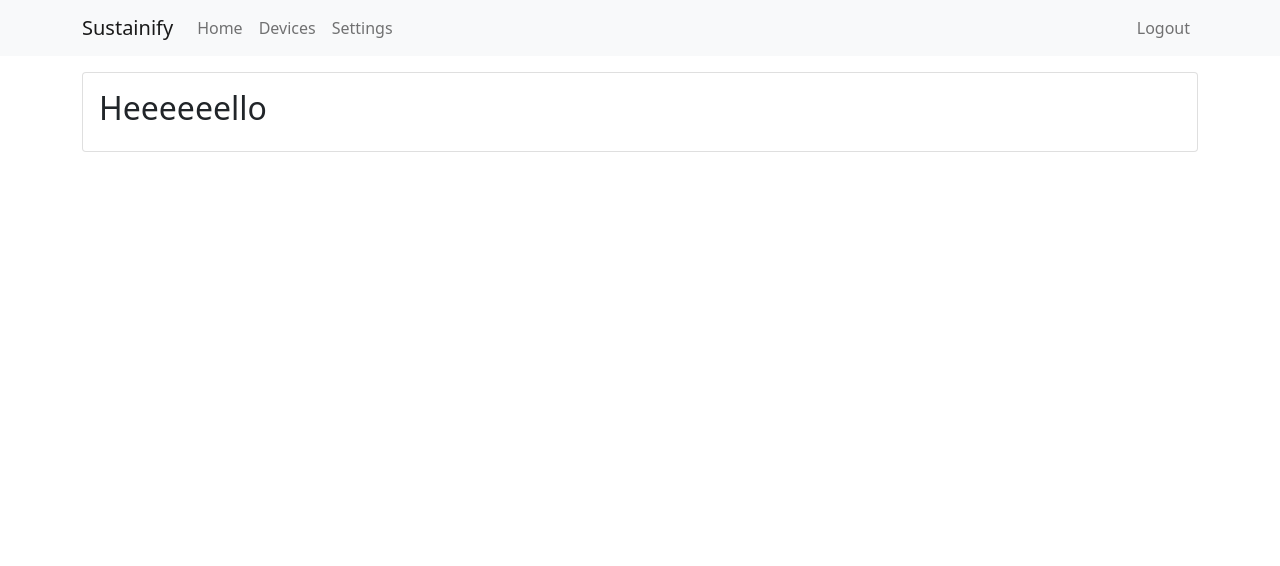
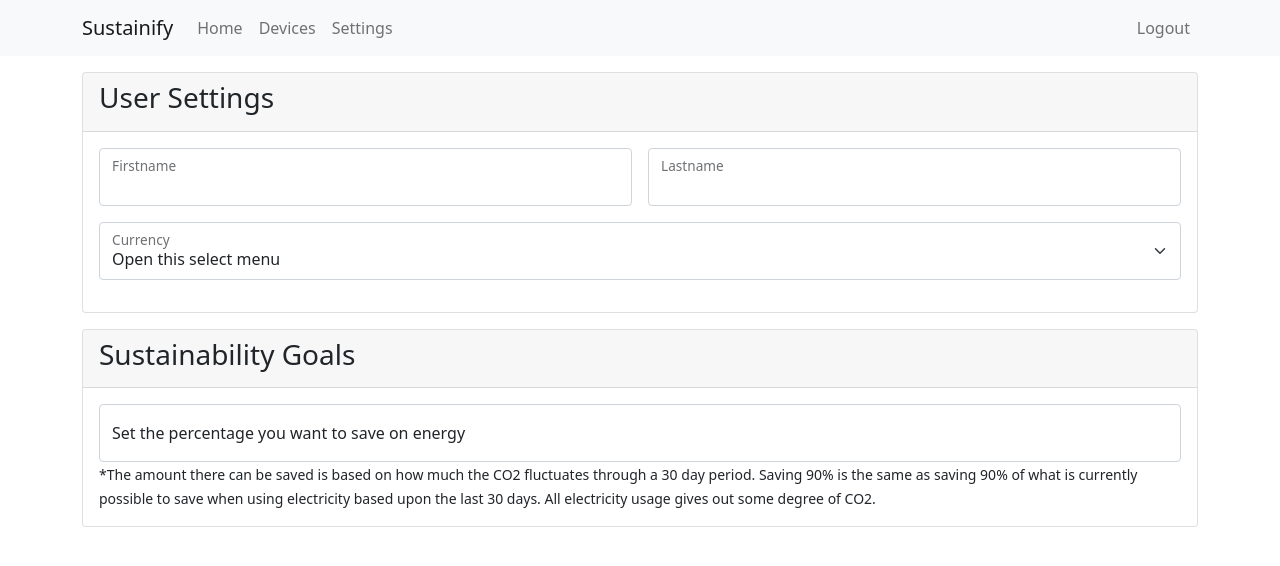
Before and after one commit to Hans-EH/sustaininator, a website: page views/settings.html in a window 1280 px wide. Drawn offline with nearby package versions, Linux system fonts and the light colour scheme; files that its build step writes are made by us from their sources.

Commit message:
Goood shit

```diff
--- a/controllers/registercontroller.js
+++ b/controllers/registercontroller.js
@@ -51,9 +51,12 @@ exports.register_post = [
             // Create UserProfile from Model
             let user_profile = new UserProfile({
               user: new_user,
+              firstname: "",
+              lastname: "",
               money_saved: 0,
               carbon_saved: 0,
               carbon_footprint: 0,
+              sustainable_goals: 0,
             });
 
             // Save new user
--- a/models/user_profile.js
+++ b/models/user_profile.js
@@ -7,6 +7,7 @@ let userProfileSchema = new Schema({
   user: { type: Schema.Types.ObjectId, ref: "User", required: true },
   firstname: { type: String },
   lastname: { type: String },
+  pref_currency: { type: String },
   money_saved: { type: Number },
   carbon_saved: { type: Number },
   carbon_footprint: { type: Number },
--- a/views/settings.html
+++ b/views/settings.html
@@ -3,9 +3,85 @@
 
 <div class="row">
   <div class="col-12">
+    <div class="card mb-3">
+      <div class="card-header">
+        <h3>User Settings</h3>
+      </div>
+      <div class="card-body">
+        <form method="/user_settings" method="POST">
+          <div class="row g-3">
+            <div class="col-md">
+              <div class="form-floating">
+                <input
+                  type="text"
+                  class="form-control mb-3"
+                  id="FirstNameValue"
+                  value="{{profile_data.firstname}}"
+                />
+                <label for="FirstNameValue">Firstname</label>
+              </div>
+            </div>
+
+            <div class="col-md">
+              <div class="form-floating">
+                <input
+                  type="text"
+                  class="form-control mb-3"
+                  id="LastNameValue"
+                  value="{{profile_data.lastname}}"
+                />
+                <label for="LastNameValue">Lastname</label>
+              </div>
+            </div>
+          </div>
+
+          <div class="form-floating">
+            <select
+              class="form-select mb-3"
+              id="floatingSelect"
+              aria-label="Floating label select example"
+            >
+              <option selected>Open this select menu</option>
+              <option value="DKK">DKK</option>
+              <option value="USD">USD</option>
+              <option value="EUR">EUR</option>
+            </select>
+            <label for="floatingSelect">Currency</label>
+          </div>
+        </form>
+      </div>
+    </div>
+  </div>
+</div>
+
+<div class="row">
+  <div class="col-12">
     <div class="card">
+      <div class="card-header">
+        <h3>Sustainability Goals</h3>
+      </div>
       <div class="card-body">
-        <h2>Heeeeeello</h2>
+        <form class="form-floating" method="/user_settings" method="POST">
+          <input
+            type="number"
+            min="0"
+            max="100"
+            class="form-control"
+            id="floatingInputValue"
+            placeholder="name@example.com"
+            value="{{ profile_data.sustainable_goals}}"
+          />
+          <label for="floatingInputValue"
+            >Set the percentage you want to save on energy</label
+          >
+          <small
+            >*The amount there can be saved is based on how much the CO2
+            fluctuates through a 30 day period. Saving 90% is the same as saving
+            90% of what is currently possible to save when using electricity
+            based upon the last 30 days. All electricity usage gives out some
+            degree of CO2.</small
+          >
+        </form>
       </div>
     </div>
   </div>
```
Also changed, not shown: controllers/settingscontroller.js (+16 -3 lines), routes/index.js (+13 -4 lines), views/index.html (+3 -3 lines).
